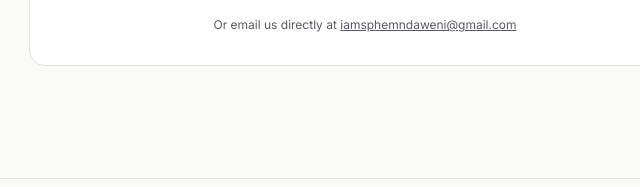
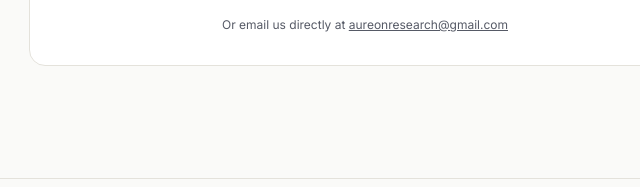
Before and after one commit to aureonresearchh/aureonresearch, a plain HTML site: page index.html in a window 1280 px wide. Shown: the part 2961-3148 px from the top of the page, 275-915 px from the left. Drawn offline with nearby package versions, Linux system fonts and the light colour scheme.

Commit message:
Update index.html

```diff
--- a/index.html
+++ b/index.html
@@ -189,7 +189,7 @@ a:focus-visible, button:focus-visible{outline:2px solid var(--gold); outline-off
         <textarea required name="message" rows="4" class="w-full mt-1 border-0 border-b line bg-transparent py-2 text-[15px] resize-none"></textarea>
       </div>
       <button type="submit" class="btn-primary w-full py-3.5 rounded-full text-[15px]">Send message</button>
-      <p class="text-xs text-center" style="color:var(--ink-soft)">Or email us directly at <a href="mailto:aureonresearch@gmail.com?subject=Aureon%20Research%20-%20New%20Website%20Inquiry" class="underline">iamsphemndaweni@gmail.com</a></p>
+      <p class="text-xs text-center" style="color:var(--ink-soft)">Or email us directly at <a href="mailto:aureonresearch@gmail.com?subject=Aureon%20Research%20-%20New%2W0ebsite%20Inquiry" class="underline">aureonresearch@gmail.com</a></p>
     </form>
   </div>
 </section>
```
